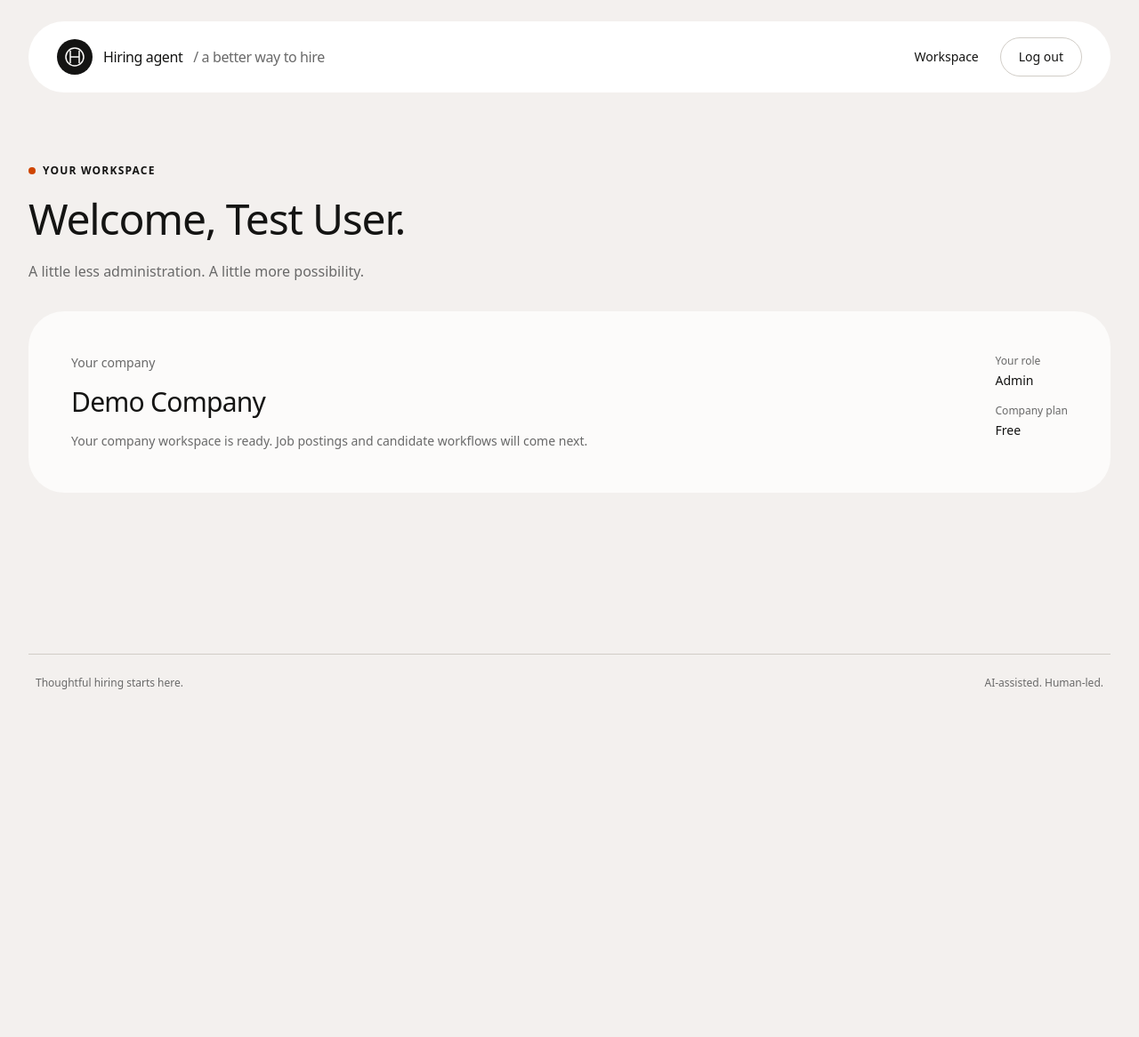
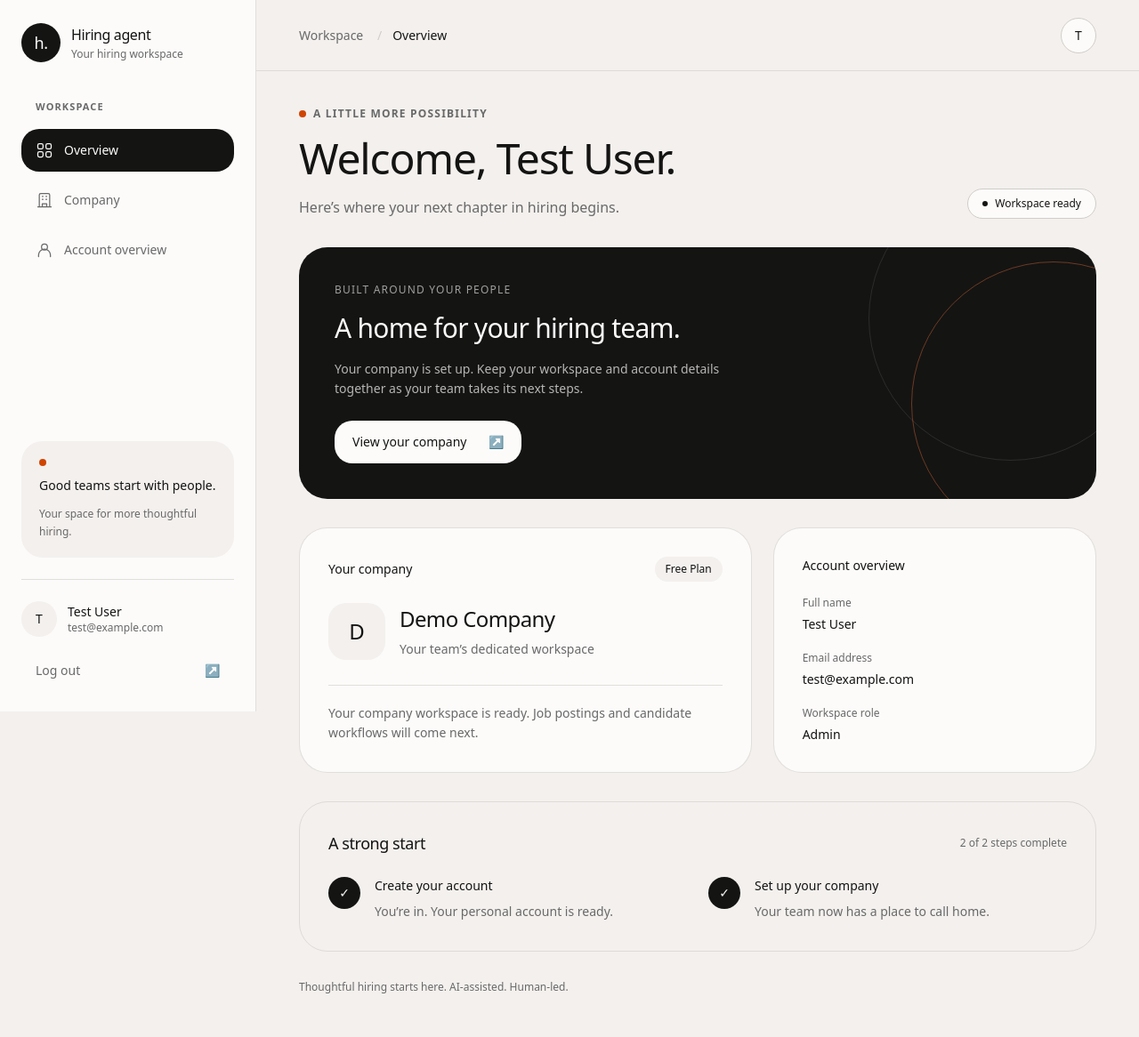
Before and after one commit to farelhasudungan/ai-hiring-agent, a Laravel app: page /dashboard in a window 1280 px wide. Shown: the whole page at 89% size. Before the commit the page ends 775 px from the top, so only its background shows below. Run offline with Laravel 12, Linux system fonts and the light colour scheme; a user stored in the database is signed in; data comes from the database, SQL or seed files in the repository; style sheets or scripts are compiled from the project's sources; some libraries are stand-ins or nearby versions.

Commit message:
feat(ui): add dashboard page

```diff
--- a/resources/js/app.js
+++ b/resources/js/app.js
@@ -1 +1,39 @@
-//
+const workspaceMenu = document.querySelector('#workspace-menu');
+const openWorkspaceMenu = document.querySelector('[data-open-workspace-menu]');
+
+if (workspaceMenu && openWorkspaceMenu) {
+    openWorkspaceMenu.addEventListener('click', () => {
+        workspaceMenu.showModal();
+        openWorkspaceMenu.setAttribute('aria-expanded', 'true');
+        document.body.style.overflow = 'hidden';
+    });
+
+    workspaceMenu.addEventListener('close', () => {
+        openWorkspaceMenu.setAttribute('aria-expanded', 'false');
+        document.body.style.overflow = '';
+    });
+
+    workspaceMenu.querySelector('[data-close-workspace-menu]').addEventListener('click', () => {
+        workspaceMenu.close();
+    });
+
+    workspaceMenu.addEventListener('click', (event) => {
+        if (event.target === workspaceMenu) {
+            const bounds = workspaceMenu.getBoundingClientRect();
+
+            if (event.clientX < bounds.left || event.clientX > bounds.right || event.clientY < bounds.top || event.clientY > bounds.bottom) {
+                workspaceMenu.close();
+            }
+        }
+
+        if (event.target.closest('a')) {
+            workspaceMenu.close();
+        }
+    });
+
+    window.matchMedia('(min-width: 64rem)').addEventListener('change', (event) => {
+        if (event.matches && workspaceMenu.open) {
+            workspaceMenu.close();
+        }
+    });
+}
--- a/resources/views/companies/create.blade.php
+++ b/resources/views/companies/create.blade.php
@@ -1,4 +1,4 @@
-<x-layout title="Create your company">
+<x-dashboard-layout title="Company setup">
     <div class="mx-auto flex w-full max-w-3xl flex-1 flex-col justify-center gap-8 py-6 sm:py-12">
         <div class="flex items-center gap-3 text-sm text-muted" aria-label="Setup progress: account created, company next">
             <span class="flex size-8 items-center justify-center rounded-full bg-ink text-paper" aria-hidden="true">✓</span>
@@ -27,4 +27,4 @@
             </form>
         </section>
     </div>
-</x-layout>
+</x-dashboard-layout>
--- /dev/null
+++ b/resources/views/components/dashboard-layout.blade.php
@@ -0,0 +1,45 @@
+@props(['title'])
+
+<!DOCTYPE html>
+<html lang="{{ str_replace('_', '-', app()->getLocale()) }}">
+    <head>
+        <meta charset="utf-8">
+        <meta name="viewport" content="width=device-width, initial-scale=1">
+        <title>{{ $title }} · Hiring agent</title>
+        @vite(['resources/css/app.css', 'resources/js/app.js'])
+    </head>
+    <body class="min-h-screen">
+        <a href="#main-content" class="sr-only z-50 rounded-full bg-ink px-6 py-3 text-paper focus:not-sr-only focus:fixed focus:top-4 focus:left-4">Skip to content</a>
+
+        <aside class="fixed inset-y-0 left-0 hidden w-64 overflow-y-auto border-r border-line/60 bg-paper lg:block xl:w-72" aria-label="Sidebar">
+            <x-dashboard-sidebar :user="auth()->user()" />
+        </aside>
+
+        <dialog id="workspace-menu" aria-label="Workspace menu" class="fixed inset-y-0 left-0 m-0 h-dvh max-h-none w-80 max-w-[calc(100%-2rem)] overflow-y-auto border-r border-line bg-paper text-ink backdrop:bg-ink/40">
+            <div class="flex justify-end px-6 pt-4">
+                <button type="button" data-close-workspace-menu class="flex min-h-11 items-center gap-3 rounded-full border border-line px-4 text-sm">Close menu <span aria-hidden="true">×</span></button>
+            </div>
+            <x-dashboard-sidebar :user="auth()->user()" />
+        </dialog>
+
+        <div class="min-w-0 lg:pl-64 xl:pl-72">
+            <header class="sticky top-0 z-30 flex min-h-20 items-center justify-between gap-4 border-b border-line/60 bg-canvas/95 px-4 backdrop-blur sm:px-8 xl:px-12">
+                <div class="flex min-w-0 items-center gap-3">
+                    <button type="button" data-open-workspace-menu aria-controls="workspace-menu" aria-expanded="false" aria-haspopup="dialog" aria-label="Open navigation menu" class="flex size-11 shrink-0 items-center justify-center rounded-full border border-line bg-paper lg:hidden">
+                        <svg class="size-5" viewBox="0 0 24 24" fill="none" stroke="currentColor" stroke-width="1.5" aria-hidden="true"><path d="M4 6h16M4 12h16M4 18h16" stroke-linecap="round"/></svg>
+                    </button>
+                    <p class="truncate text-sm"><span class="hidden text-muted sm:inline">Workspace <span class="px-3 text-line">/</span></span>{{ $title }}</p>
+                </div>
+                <span class="flex size-10 shrink-0 items-center justify-center rounded-full border border-line bg-paper text-sm font-medium" aria-label="Signed in as {{ auth()->user()->name }}">{{ mb_strtoupper(mb_substr(auth()->user()->name, 0, 1)) }}</span>
+            </header>
+
+            <main id="main-content" class="mx-auto flex max-w-7xl flex-col gap-6 px-4 py-8 sm:px-8 sm:py-10 xl:px-12" tabindex="-1">
+                @if (session('status'))
+                    <div role="status" class="rounded-[20px] border border-line bg-paper px-6 py-4 text-sm">{{ session('status') }}</div>
+                @endif
+
+                {{ $slot }}
+            </main>
+        </div>
+    </body>
+</html>
--- /dev/null
+++ b/resources/views/components/dashboard-sidebar.blade.php
@@ -0,0 +1,47 @@
+@props(['user'])
+
+<div class="flex min-h-full flex-col gap-10 p-6">
+    <a href="{{ route('dashboard') }}" class="flex min-h-12 items-center gap-3 font-medium tracking-tight">
+        <span class="flex size-11 shrink-0 items-center justify-center rounded-full bg-ink text-lg text-paper" aria-hidden="true">h.</span>
+        <span>Hiring agent<span class="mt-0.5 block text-xs font-normal tracking-normal text-muted">Your hiring workspace</span></span>
+    </a>
+
+    <nav aria-label="Workspace navigation" class="flex flex-col gap-2">
+        <p class="px-4 pb-2 text-[11px] font-semibold tracking-widest text-muted uppercase">Workspace</p>
+        <a href="{{ route('dashboard') }}" @if (request()->routeIs('dashboard')) aria-current="page" @endif
+            @class(['flex min-h-12 items-center gap-3 rounded-[20px] px-4 text-sm font-medium transition', 'bg-ink text-paper' => request()->routeIs('dashboard'), 'text-muted hover:bg-canvas hover:text-ink' => ! request()->routeIs('dashboard')])>
+            <svg class="size-5 shrink-0" viewBox="0 0 24 24" fill="none" stroke="currentColor" stroke-width="1.5" aria-hidden="true"><rect x="3" y="3" width="7" height="7" rx="2"/><rect x="14" y="3" width="7" height="7" rx="2"/><rect x="3" y="14" width="7" height="7" rx="2"/><rect x="14" y="14" width="7" height="7" rx="2"/></svg>
+            Overview
+        </a>
+        <a href="{{ $user->company_id ? route('dashboard').'#company' : route('companies.create') }}" @if (request()->routeIs('companies.*')) aria-current="page" @endif
+            @class(['flex min-h-12 items-center gap-3 rounded-[20px] px-4 text-sm font-medium transition', 'bg-ink text-paper' => request()->routeIs('companies.*'), 'text-muted hover:bg-canvas hover:text-ink' => ! request()->routeIs('companies.*')])>
+            <svg class="size-5 shrink-0" viewBox="0 0 24 24" fill="none" stroke="currentColor" stroke-width="1.5" aria-hidden="true"><path d="M3 21h18M5 21V5a2 2 0 0 1 2-2h10a2 2 0 0 1 2 2v16M9 21v-4h6v4M9 7h1m4 0h1M9 11h1m4 0h1" stroke-linecap="round" stroke-linejoin="round"/></svg>
+            {{ $user->company_id ? 'Company' : 'Company setup' }}
+        </a>
+        <a href="{{ route('dashboard') }}#account" class="flex min-h-12 items-center gap-3 rounded-[20px] px-4 text-sm font-medium text-muted transition hover:bg-canvas hover:text-ink">
+            <svg class="size-5 shrink-0" viewBox="0 0 24 24" fill="none" stroke="currentColor" stroke-width="1.5" aria-hidden="true"><circle cx="12" cy="8" r="4"/><path d="M4 21v-2a8 8 0 0 1 16 0v2" stroke-linecap="round"/></svg>
+            Account overview
+        </a>
+    </nav>
+
+    <div class="mt-auto flex flex-col gap-6">
+        <div class="flex flex-col gap-3 rounded-[24px] bg-canvas p-5">
+            <span class="size-2 rounded-full bg-accent" aria-hidden="true"></span>
+            <p class="text-sm font-medium">Good teams start with people.</p>
+            <p class="text-xs leading-relaxed text-muted">Your space for more thoughtful hiring.</p>
+        </div>
+        <div class="flex flex-col gap-4 border-t border-line/60 pt-6">
+            <div class="flex min-w-0 items-center gap-3">
+                <span class="flex size-10 shrink-0 items-center justify-center rounded-full bg-canvas text-sm font-medium" aria-hidden="true">{{ mb_strtoupper(mb_substr($user->name, 0, 1)) }}</span>
+                <div class="min-w-0">
+                    <p class="truncate text-sm font-medium">{{ $user->name }}</p>
+                    <p class="truncate text-xs text-muted">{{ $user->email }}</p>
+                </div>
+            </div>
+            <form action="{{ route('logout') }}" method="POST">
+                @csrf
+                <button type="submit" class="flex min-h-11 w-full items-center justify-between rounded-[20px] px-4 text-sm text-muted transition hover:bg-canvas hover:text-ink">Log out <span aria-hidden="true">↗</span></button>
+            </form>
+        </div>
+    </div>
+</div>
--- a/resources/views/dashboard.blade.php
+++ b/resources/views/dashboard.blade.php
@@ -1,38 +1,79 @@
-<x-layout title="Your workspace">
-    <div class="flex flex-1 flex-col gap-8 py-4 sm:py-8">
-        <div class="flex flex-col gap-4">
-            <p class="flex items-center gap-2 text-xs font-bold tracking-widest uppercase"><span class="size-2 rounded-full bg-accent" aria-hidden="true"></span>Your workspace</p>
-            <h1 class="text-4xl leading-tight font-medium tracking-tight sm:text-5xl">Welcome, {{ $user->name }}.</h1>
-            <p class="max-w-xl leading-relaxed text-muted">A little less administration. A little more possibility.</p>
+<x-dashboard-layout title="Overview">
+    <div class="flex flex-col gap-8">
+        <div class="flex flex-wrap items-end justify-between gap-6">
+            <div class="flex min-w-0 flex-col gap-3">
+                <p class="flex items-center gap-2 text-xs font-semibold tracking-widest text-muted uppercase"><span class="size-2 rounded-full bg-accent" aria-hidden="true"></span>A little more possibility</p>
+                <h1 class="text-3xl leading-tight font-medium tracking-tight wrap-anywhere sm:text-4xl xl:text-5xl">Welcome, {{ $user->name }}.</h1>
+                <p class="text-sm leading-relaxed text-muted sm:text-base">Here’s where your next chapter in hiring begins.</p>
+            </div>
+            <span class="inline-flex items-center gap-2 rounded-full border border-line bg-paper px-4 py-2 text-xs"><span class="size-1.5 rounded-full bg-ink" aria-hidden="true"></span>{{ $company ? 'Workspace ready' : 'Let’s get you set up' }}</span>
         </div>
 
+        <section class="relative overflow-hidden rounded-[32px] bg-ink p-6 text-paper sm:p-8 xl:p-10" aria-labelledby="workspace-heading">
+            <div class="pointer-events-none absolute -top-20 -right-16 size-80 rounded-full border border-paper/10" aria-hidden="true"></div>
+            <div class="pointer-events-none absolute top-4 -right-28 size-80 rounded-full border border-orbit/40" aria-hidden="true"></div>
+            <div class="relative flex max-w-xl flex-col items-start gap-4">
+                <p class="text-xs font-medium tracking-widest text-paper/60 uppercase">Built around your people</p>
+                <h2 id="workspace-heading" class="text-2xl leading-tight font-medium tracking-tight sm:text-3xl">A home for your hiring team.</h2>
+                <p class="max-w-md text-sm leading-relaxed text-paper/70">{{ $company ? 'Your company is set up. Keep your workspace and account details together as your team takes its next steps.' : 'Start with your company. Create a dedicated workspace and take the first step toward building a great team.' }}</p>
+                <a href="{{ $company ? '#company' : route('companies.create') }}" class="mt-2 inline-flex min-h-12 items-center gap-6 rounded-[20px] bg-paper px-5 py-3 text-sm font-medium text-ink transition hover:bg-canvas">{{ $company ? 'View your company' : 'Create your company' }} <span aria-hidden="true">↗</span></a>
+            </div>
+        </section>
+
+        <div class="grid min-w-0 gap-6 xl:grid-cols-[minmax(0,1.4fr)_minmax(0,1fr)]">
         @if ($company)
-            <section class="grid gap-8 rounded-[40px] bg-paper p-8 sm:p-12 md:grid-cols-[1fr_auto]" aria-labelledby="company-heading">
-                <div class="flex min-w-0 flex-col gap-4">
-                    <p class="text-sm text-muted">Your company</p>
-                    <h2 id="company-heading" class="text-3xl font-medium tracking-tight wrap-anywhere">{{ $company->name }}</h2>
-                    <p class="text-sm text-muted">Your company workspace is ready. Job postings and candidate workflows will come next.</p>
+            <section id="company" class="flex min-w-0 scroll-mt-6 flex-col gap-6 rounded-[32px] border border-line/60 bg-paper p-6 sm:p-8" aria-labelledby="company-heading">
+                <div class="flex items-center justify-between gap-4">
+                    <p class="text-sm font-medium">Your company</p>
+                    <span class="rounded-full bg-canvas px-3 py-1.5 text-xs capitalize">{{ $company->plan }} plan</span>
                 </div>
-                <dl class="flex flex-wrap gap-8 md:flex-col md:gap-4">
-                    <div class="flex flex-col gap-1">
-                        <dt class="text-xs text-muted">Your role</dt>
-                        <dd class="text-sm font-medium capitalize">{{ $user->role }}</dd>
+                <div class="flex min-w-0 items-center gap-4">
+                    <span class="flex size-16 shrink-0 items-center justify-center rounded-[20px] bg-canvas text-2xl font-medium" aria-hidden="true">{{ mb_strtoupper(mb_substr($company->name, 0, 1)) }}</span>
+                    <div class="flex min-w-0 flex-col gap-2">
+                        <h2 id="company-heading" class="text-2xl font-medium tracking-tight wrap-anywhere">{{ $company->name }}</h2>
+                        <p class="text-sm text-muted">Your team’s dedicated workspace</p>
                     </div>
-                    <div class="flex flex-col gap-1">
-                        <dt class="text-xs text-muted">Company plan</dt>
-                        <dd class="text-sm font-medium capitalize">{{ $company->plan }}</dd>
-                    </div>
+                </div>
+                <p class="mt-auto border-t border-line/60 pt-5 text-sm leading-relaxed text-muted">Your company workspace is ready. Job postings and candidate workflows will come next.</p>
+            </section>
+        @else
+            <section id="company" class="flex min-w-0 scroll-mt-6 flex-col items-start gap-5 rounded-[32px] border border-line/60 bg-paper p-6 sm:p-8" aria-labelledby="company-heading">
+                <p class="text-sm font-medium">Your company</p>
+                <div class="flex items-center gap-4">
+                    <span class="flex size-16 shrink-0 items-center justify-center rounded-[20px] border border-dashed border-line bg-canvas text-3xl text-muted" aria-hidden="true">+</span>
+                    <h2 id="company-heading" class="text-2xl font-medium tracking-tight">Make it your workspace.</h2>
+                </div>
+                <p class="text-sm leading-relaxed text-muted">Add your company name to get started. You’ll become its admin on the free plan.</p>
+                <a href="{{ route('companies.create') }}" class="inline-flex min-h-11 items-center gap-3 text-sm font-medium underline underline-offset-4">Set up company <span aria-hidden="true">↗</span></a>
+            </section>
+        @endif
+
+            <section id="account" class="flex min-w-0 scroll-mt-6 flex-col gap-6 rounded-[32px] border border-line/60 bg-paper p-6 sm:p-8" aria-labelledby="account-heading">
+                <h2 id="account-heading" class="text-sm font-medium">Account overview</h2>
+                <dl class="flex flex-col gap-5">
+                    <div class="flex flex-col gap-1.5"><dt class="text-xs text-muted">Full name</dt><dd class="text-sm font-medium wrap-anywhere">{{ $user->name }}</dd></div>
+                    <div class="flex flex-col gap-1.5"><dt class="text-xs text-muted">Email address</dt><dd class="text-sm font-medium wrap-anywhere">{{ $user->email }}</dd></div>
+                    <div class="flex flex-col gap-1.5"><dt class="text-xs text-muted">Workspace role</dt><dd class="text-sm font-medium capitalize">{{ $company ? $user->role : 'Awaiting company setup' }}</dd></div>
                 </dl>
             </section>
-        @else
-            <section class="flex flex-col items-start gap-6 rounded-[40px] bg-paper p-8 sm:p-12" aria-labelledby="company-heading">
-                <span class="flex size-16 items-center justify-center rounded-full bg-canvas text-3xl" aria-hidden="true">+</span>
-                <div class="flex max-w-lg flex-col gap-3">
-                    <h2 id="company-heading" class="text-3xl font-medium tracking-tight">Your company belongs here.</h2>
-                    <p class="leading-relaxed text-muted">Your account is ready. Create a company to set up a dedicated space for your hiring team.</p>
-                </div>
-                <a href="{{ route('companies.create') }}" class="inline-flex min-h-14 items-center gap-6 rounded-[20px] bg-ink px-6 py-3 font-medium text-canvas transition hover:bg-ink/85">Create your company <span aria-hidden="true">↗</span></a>
-            </section>
-        @endif
+        </div>
+
+        <section class="flex flex-col gap-6 rounded-[32px] border border-line/60 p-6 sm:p-8" aria-labelledby="setup-heading">
+            <div class="flex flex-wrap items-center justify-between gap-3">
+                <h2 id="setup-heading" class="text-lg font-medium tracking-tight">A strong start</h2>
+                <span class="text-xs text-muted">{{ $company ? '2 of 2 steps complete' : '1 of 2 steps complete' }}</span>
+            </div>
+            <ol class="grid gap-6 md:grid-cols-2">
+                <li class="flex items-start gap-4">
+                    <span class="flex size-9 shrink-0 items-center justify-center rounded-full bg-ink text-sm text-paper" aria-hidden="true">✓</span>
+                    <div class="flex flex-col gap-2"><h3 class="text-sm font-medium">Create your account <span class="sr-only">— complete</span></h3><p class="text-sm leading-relaxed text-muted">You’re in. Your personal account is ready.</p></div>
+                </li>
+                <li class="flex items-start gap-4">
+                    <span @class(['flex size-9 shrink-0 items-center justify-center rounded-full text-sm', 'bg-ink text-paper' => $company, 'border border-line text-muted' => ! $company]) aria-hidden="true">{{ $company ? '✓' : '2' }}</span>
+                    <div class="flex flex-col gap-2"><h3 class="text-sm font-medium">Set up your company <span class="sr-only">— {{ $company ? 'complete' : 'pending' }}</span></h3><p class="text-sm leading-relaxed text-muted">{{ $company ? 'Your team now has a place to call home.' : 'Give your hiring workspace a name of its own.' }}</p></div>
+                </li>
+            </ol>
+        </section>
+        <p class="pb-2 text-center text-xs text-muted sm:text-left">Thoughtful hiring starts here. <span class="hidden sm:inline">AI-assisted. Human-led.</span></p>
     </div>
-</x-layout>
+</x-dashboard-layout>
```
